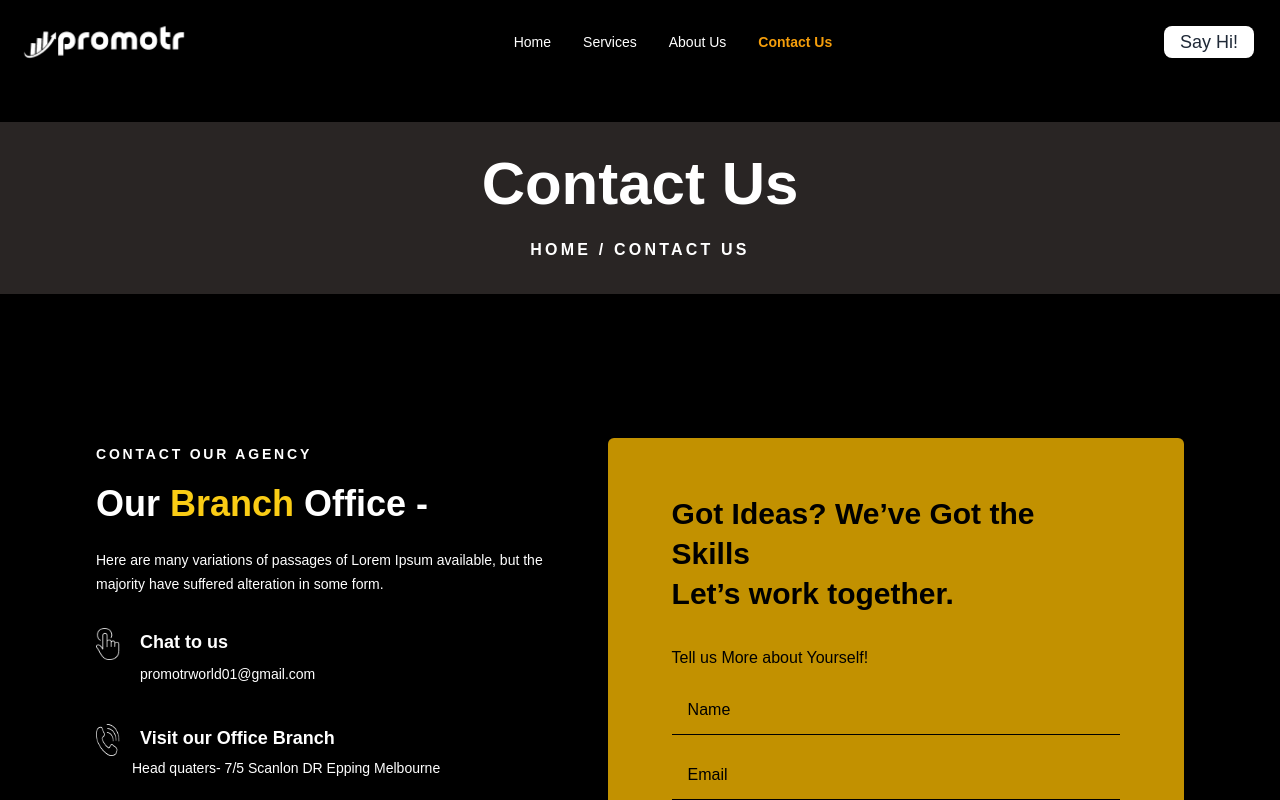
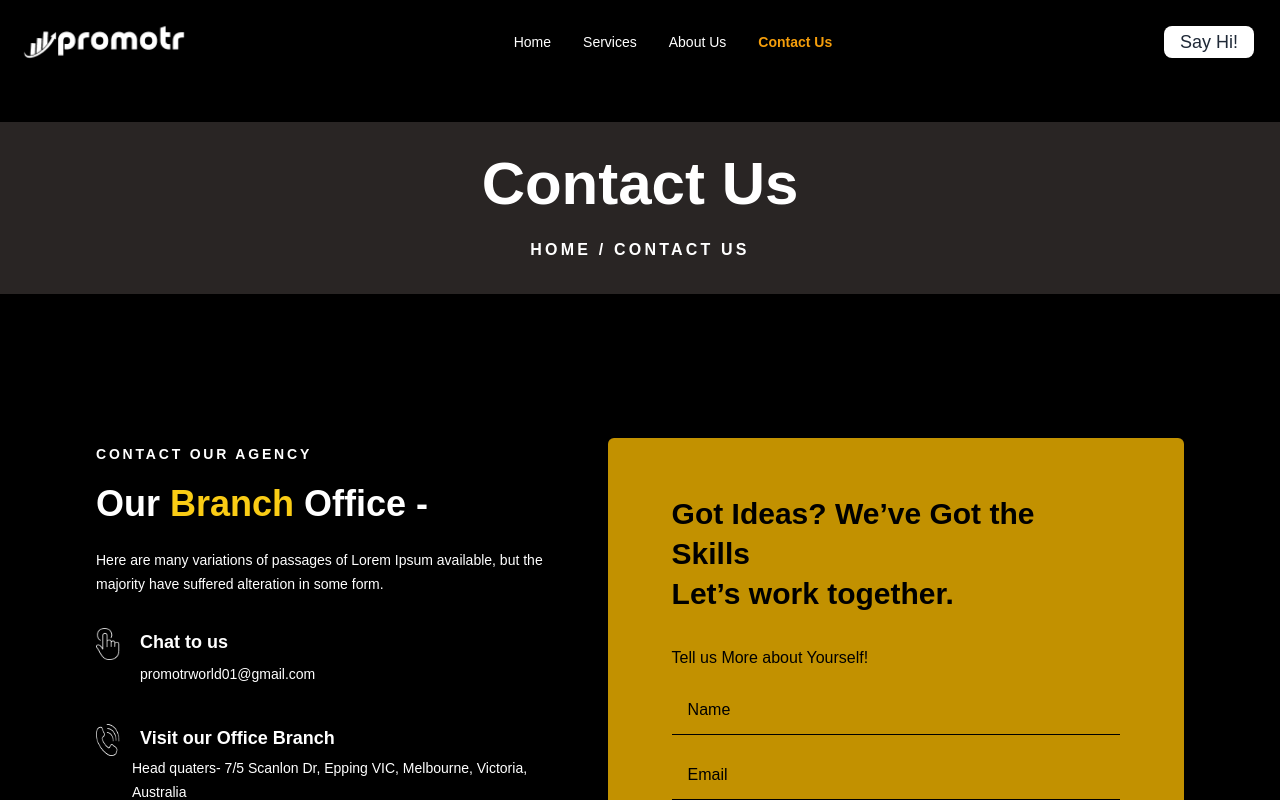
Before and after one commit to DevZkund/promotor, a React (Create React App) app: page /#/ in a window 1280 px wide. Both pictures are taken after a click on the button "Say Hi!". Shown: the top 800 px of the page. Built offline with nearby package versions, Linux system fonts and the light colour scheme; no server answers.

Commit message:
update address

```diff
--- a/src/components/contacts/Contacts.jsx
+++ b/src/components/contacts/Contacts.jsx
@@ -78,7 +78,8 @@ const ContactInfo = () => (
       </div>
     </div>
     <div className="mt-0 ml-9 text-sm leading-6 max-md:ml-2.5">
-      Head quaters- 7/5 Scanlon DR Epping Melbourne
+      Head quaters-  7/5 Scanlon Dr, Epping
+      VIC, Melbourne, Victoria, Australia
     </div>
     <div className="flex gap-5 justify-between mt-6 text-xl font-bold max-md:mt-10">
       <img
```
